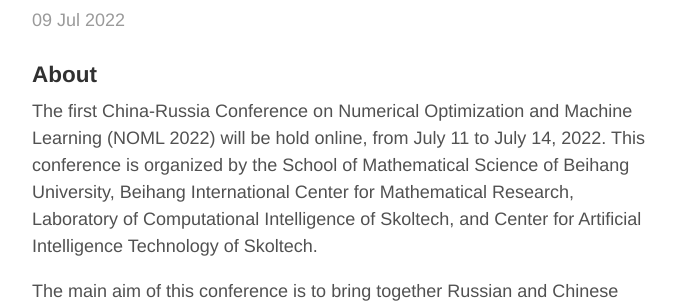
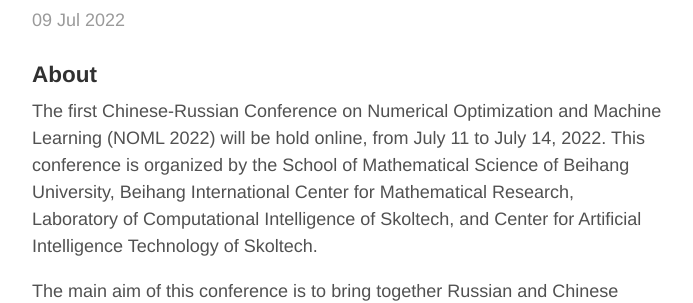
Before and after one commit to noml2022/noml2022.github.io, a Jekyll site: the page built from _posts/2022-07-09-about.md, in a window 1280 px wide and 900 px high. Shown: the part 184-487 px from the top of the window, without its empty margins (293-986 px from the left). Built offline with Jekyll 4.4.1, drawn with Linux system fonts in a browser that asks for light colours; formulas are drawn with MathJax 3.

Commit message:
Update 2022-07-09-about.md

```diff
--- a/_posts/2022-07-09-about.md
+++ b/_posts/2022-07-09-about.md
@@ -6,7 +6,7 @@
 
 ### About
 
-The first China-Russia Conference on Numerical Optimization and Machine Learning (NOML 2022) will be hold online, from July 11 to July 14, 2022. This conference is organized by the School of Mathematical Science of Beihang University, Beihang International Center for Mathematical Research, Laboratory of Computational Intelligence of Skoltech, and Center for Artificial Intelligence Technology of Skoltech.
+The first Chinese-Russian Conference on Numerical Optimization and Machine Learning (NOML 2022) will be hold online, from July 11 to July 14, 2022. This conference is organized by the School of Mathematical Science of Beihang University, Beihang International Center for Mathematical Research, Laboratory of Computational Intelligence of Skoltech, and Center for Artificial Intelligence Technology of Skoltech.
 
 The main aim of this conference is to bring together Russian and Chinese researchers actively working on numerical optimization and machine learning to exchange ideas, views, and new results and to build up contacts for future cooperation. All areas of numerical optimization and machine learning are of interest at NOML 2022. These include, but are not limited to:
 
```
